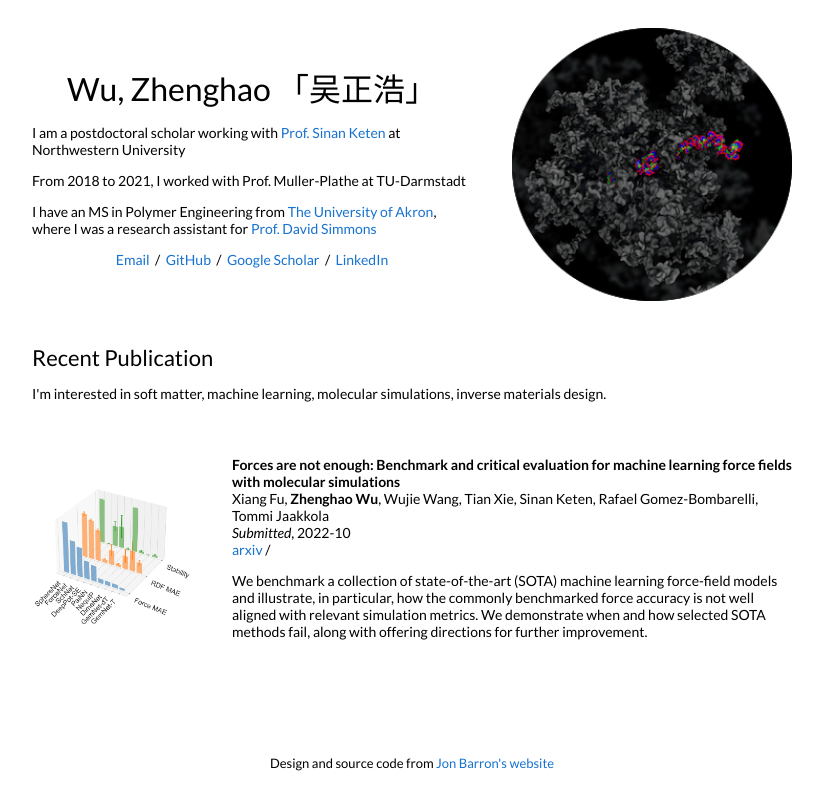
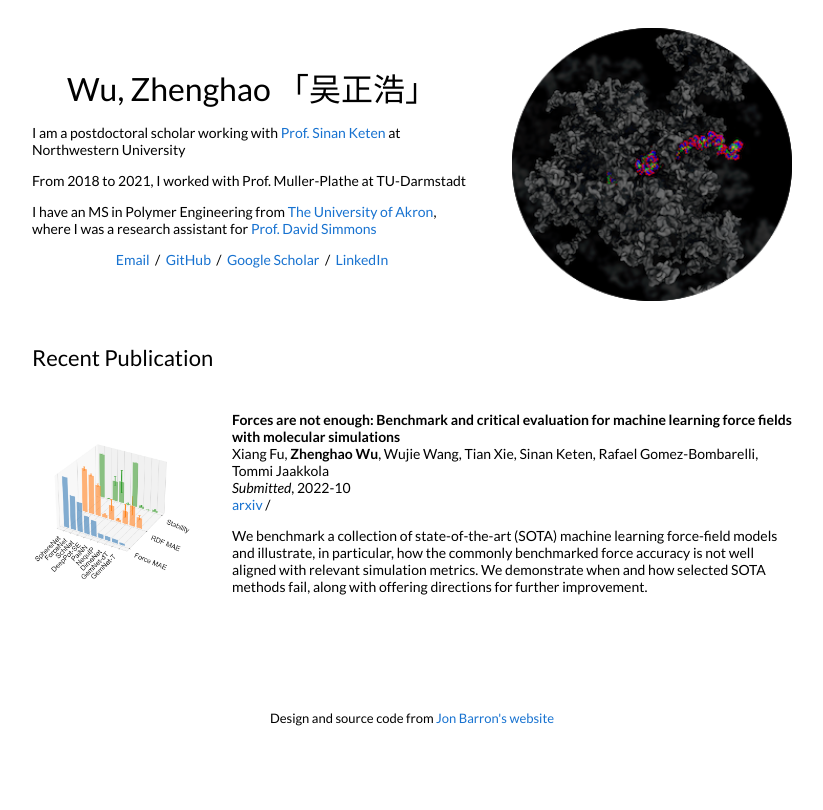
Before and after one commit to Chenghao-Wu/Chenghao-Wu.github.io, a Jekyll site: the page built from _posts/2022-10-13-TMLR2023.markdown, in a window 1280 px wide. Shown: the top 810 px of the page, without its empty margins (228-1051 px from the left). Built offline with Jekyll 4.4.1, drawn with Linux system fonts in a browser that asks for light colours.

Commit message:
update self

```diff
--- a/_layouts/default.html
+++ b/_layouts/default.html
@@ -52,9 +52,6 @@
           <tr>
             <td style="padding:2.5%;width:100%;vertical-align:middle">
               <h2>Recent Publication</h2>
-              <p>
-                I'm interested in soft matter, machine learning, molecular simulations, inverse materials design.
-              </p>
             </td>
           </tr>
         </table>
```
